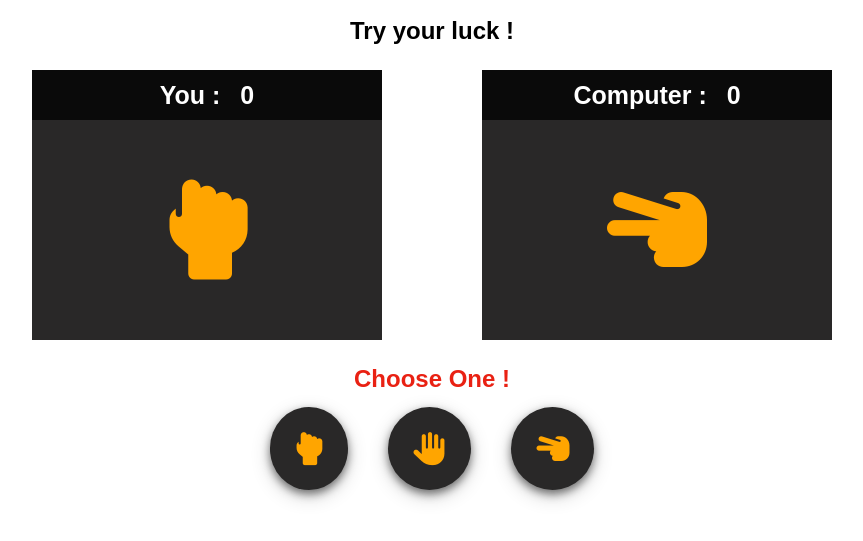
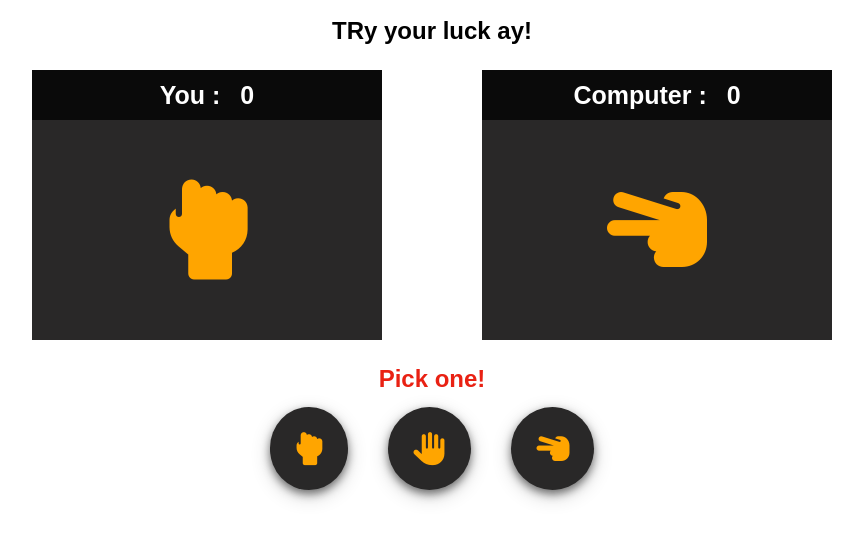
Before and after one commit to singhs9215-real/Rock-papper-sci, a plain HTML site: page index.html in a window 1280 px wide. Shown: the part 55-596 px from the top of the page, without its empty margins (208-1071 px from the left). Drawn offline with Linux system fonts and the light colour scheme.

Commit message:
Update index.html

```diff
--- a/index.html
+++ b/index.html
@@ -10,7 +10,7 @@
 </head>
 <body>
     <h1>Rock Paper Scissors</h1>
-    <h2 id="demo">Try your luck ! </h2>
+    <h2 id="demo">TRy your luck ay! </h2>
     <div class="container">
         <div class="section">
             <div class="info">
@@ -30,7 +30,7 @@
             </div>
         </div>
     </div>
-    <h2 style="color: rgb(233, 33, 19);" id="demo2">Choose One !</h2>
+    <h2 style="color: rgb(233, 33, 19);" id="demo2">Pick one!</h2>
     <div class="selection">
         <button class="fas fa-hand-rock" id="rock"></button>
         <button class="fas fa-hand-paper" id="paper"></button>
```
